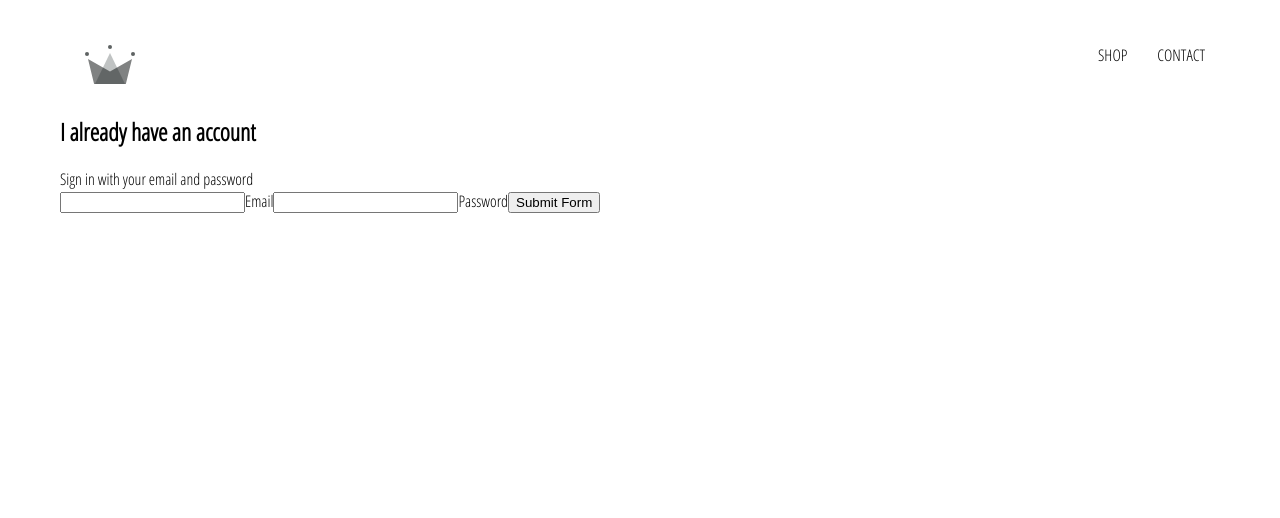
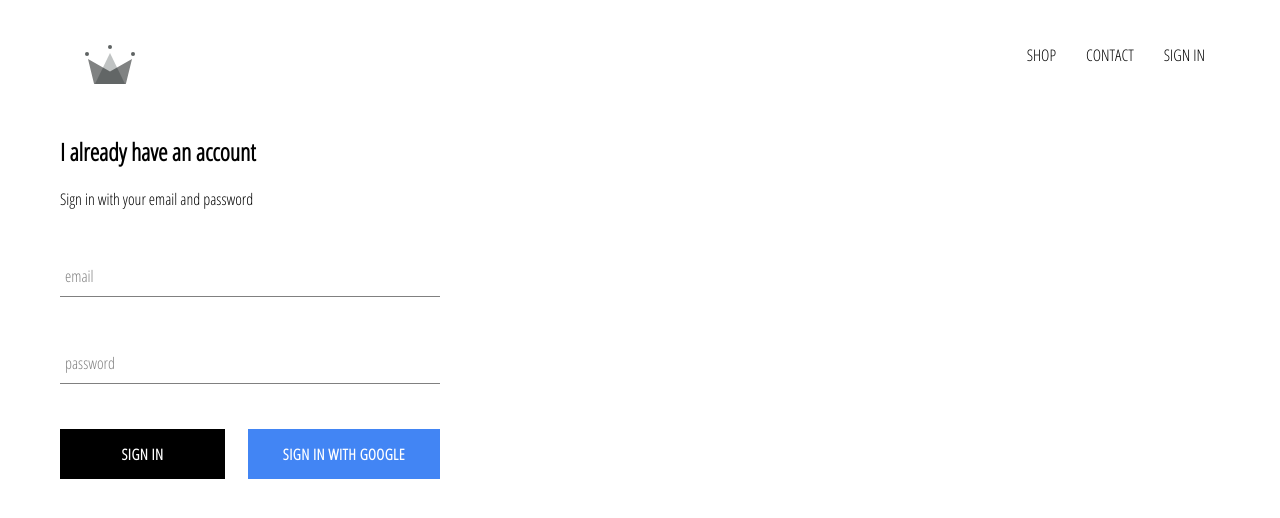
Before and after one commit to imadhan/shopping-app, a React (Create React App) app: page /signin in a window 1280 px wide. Shown: the top 518 px of the page. Built offline with nearby package versions, Linux system fonts and the light colour scheme; no server answers.

Commit message:
integrated firebase into application, created sign in page with sign in component and sign in with google

```diff
--- a/package.json
+++ b/package.json
@@ -6,6 +6,7 @@
     "@testing-library/jest-dom": "^4.2.4",
     "@testing-library/react": "^9.4.1",
     "@testing-library/user-event": "^7.2.1",
+    "firebase": "^7.10.0",
     "node-sass": "^4.13.1",
     "react": "^16.12.0",
     "react-dom": "^16.12.0",
--- a/src/App.css
+++ b/src/App.css
@@ -7,3 +7,7 @@
     text-decoration: none;
     color: black;
 }
+
+*{
+    box-sizing: border-box;
+}
--- a/src/App.js
+++ b/src/App.js
@@ -5,12 +5,30 @@
 import ShopPage from './pages/shop/shop.component';
 import Header from './components/header/header.component';
 import SignInAndSignUpPage from './pages/sign-in-and-sign-up/sign-in-and-sign-up.component';
+import { auth } from './firebase/firebase.utils';
 
 
-function App() {
+class App extends React.Component {
+  state ={
+   currentUser: null
+}
+
+unsubscribeFromAuth = null
+componentDidMount(){
+  this.unsubscribeFromAuth = auth.onAuthStateChanged(user => {
+    this.setState({ currentUser: user });
+    console.log(user)
+  })
+}
+
+componentWillUnmount(){
+  this.unsubscribeFromAuth();
+}
+
+render(){
   return (
     <div>
-      <Header />
+      <Header currentUser={this.state.currentUser} />
       <Switch>
         <Route exact path='/' component={HomePage} />
         <Route exact path='/shop' component={ShopPage} />
@@ -19,5 +37,6 @@
     </div>
   );
 }
+}
 
 export default App;
--- /dev/null
+++ b/src/components/custom-button/custom-button.component.jsx
@@ -0,0 +1,11 @@
+import React from 'react';
+import './custom-button.styles.scss';
+
+const CustomButton = ({ children, isGoogleSignIn, ...otherProps}) => (
+    <button className={`${isGoogleSignIn ? 'google-sign-in': ''} custom-button`}
+    {...otherProps}>
+        {children}
+    </button>
+)
+
+export default CustomButton;
--- /dev/null
+++ b/src/components/custom-button/custom-button.styles.scss
@@ -0,0 +1,32 @@
+.custom-button {
+    min-width: 165px;
+    width: auto;
+    height: 50px;
+    letter-spacing: 0.5px;
+    line-height: 50px;
+    padding: 0 35px 0 35px;
+    font-size: 15px;
+    background-color: black;
+    color: white;
+    text-transform: uppercase;
+    font-family: 'Open Sans Condensed';
+    font-weight: bolder;
+    border: none;
+    cursor: pointer;
+
+    &:hover {
+      background-color: white;
+      color: black;
+      border: 1px solid black;
+    }
+
+    &.google-sign-in{
+      background-color: #4285f4;
+      color: white;
+
+      &:hover{
+        background-color: #357ae8;
+        border: none;
+      }
+    }
+  }
--- a/src/components/form-input/form-input.component.jsx
+++ b/src/components/form-input/form-input.component.jsx
@@ -1,2 +1,19 @@
 import React from 'react';
 import './form-input.styles.scss'
+
+const FormInput = ({ handleChange, label, ...otherProps }) => (
+    <div className='group'>
+        <input className='form-input' onChange={handleChange} {...otherProps} />
+        {label ? (
+            <label
+                className={`${
+                    otherProps.value.length ? 'shrink' : ''
+                    } form-input-label`}
+            >
+                {label}
+            </label>
+        ) : null}
+    </div>
+)
+
+export default FormInput;
--- a/src/components/form-input/form-input.styles.scss
+++ b/src/components/form-input/form-input.styles.scss
@@ -0,0 +1,54 @@
+$sub-color: grey;
+$main-color: black;
+
+@mixin shrinkLabel {
+  top: -14px;
+  font-size: 12px;
+  color: $main-color;
+}
+
+.group {
+  position: relative;
+  margin: 45px 0;
+
+  .form-input {
+    background: none;
+    background-color: white;
+    color: $sub-color;
+    font-size: 18px;
+    padding: 10px 10px 10px 5px;
+    display: block;
+    width: 100%;
+    border: none;
+    border-radius: 0;
+    border-bottom: 1px solid $sub-color;
+    margin: 25px 0;
+
+    &:focus {
+      outline: none;
+    }
+
+    &:focus ~ .form-input-label {
+      @include shrinkLabel();
+    }
+  }
+
+  input[type='password'] {
+    letter-spacing: 0.3em;
+  }
+
+  .form-input-label {
+    color: $sub-color;
+    font-size: 16px;
+    font-weight: normal;
+    position: absolute;
+    pointer-events: none;
+    left: 5px;
+    top: 10px;
+    transition: 300ms ease all;
+
+    &.shrink {
+      @include shrinkLabel();
+    }
+  }
+}
--- a/src/components/header/header.component.jsx
+++ b/src/components/header/header.component.jsx
@@ -2,8 +2,9 @@
 import './header.styles.scss';
 import { Link } from 'react-router-dom';
 import { ReactComponent as Logo } from '../../assets/crown.svg';
+import { auth } from '../../firebase/firebase.utils'
 
-const Header = () => (
+const Header = ({ currentUser }) => (
     <div className='header'>
         <Link className='logo-container' to="/">
             <Logo className='logo' />
@@ -11,7 +12,12 @@
         <div className='options'>
             <Link className='option' to='/shop'>SHOP</Link>
             <Link className='option' to='/shop'>CONTACT</Link>
-
+            {
+                currentUser?
+                <div className='option' onClick={() => auth.signOut()}>SIGN OUT</div>
+                :
+                <Link className='option' to='/signin'>SIGN IN</Link>
+            }
         </div>
     </div>
 )
--- a/src/components/header/header.styles.scss
+++ b/src/components/header/header.styles.scss
@@ -21,5 +21,6 @@
 
     .option {
         padding: 10px 15px;
+        cursor: pointer;
     }
 }
--- a/src/components/sign-in/sign-in.component.jsx
+++ b/src/components/sign-in/sign-in.component.jsx
@@ -1,6 +1,8 @@
 import React from 'react';
 import './sign-in.styles.scss';
-
+import FormInput from '../form-input/form-input.component'
+import CustomButton from '../custom-button/custom-button.component'
+import { signInWithGoogle } from '../../firebase/firebase.utils'
 class SignIn extends React.Component {
     state = {
         email: '',
@@ -25,12 +27,12 @@
 
 
             <form onSubmit={this.handleSubmit}>
-                <input name='email' type='email' onChange={this.handleChange} value={this.state.email} required />
-                <label>Email</label>
-                <input name='password' type='password' onChange={this.handleChange} value={this.state.email} required />
-                <label>Password</label>
-
-                <input type='submit' value='Submit Form'></input>
+                <FormInput name='email' type='email' handleChange={this.handleChange} value={this.state.email} label='email' required />
+                <FormInput name='password' type='password' handleChange={this.handleChange} value={this.state.email} label='password' required />
+                <div className='buttons'>
+                    <CustomButton type='submit'> Sign in</CustomButton>
+                    <CustomButton onClick = {signInWithGoogle} isGoogleSignIn> Sign in with Google</CustomButton>
+                </div>
             </form>
             </div>
         );
--- a/src/components/sign-in/sign-in.styles.scss
+++ b/src/components/sign-in/sign-in.styles.scss
@@ -0,0 +1,14 @@
+.sign-in{
+    width: 380px;
+    display: flex;
+    flex-direction: column;
+
+    .title{
+        margin: 10px 0;
+    }
+
+    .buttons{
+        display: flex;
+        justify-content: space-between;
+    }
+}
--- /dev/null
+++ b/src/firebase/firebase.utils.js
@@ -0,0 +1,25 @@
+import firebase from 'firebase/app';
+import 'firebase/firestore';
+import 'firebase/auth';
+
+const config = {
+  apiKey: "AIzaSyAqGk0iO38-2cXOcDyEMQUb2XDQ6lYxGyI",
+  authDomain: "shopping-app-da226.firebaseapp.com",
+  databaseURL: "https://shopping-app-da226.firebaseio.com",
+  projectId: "shopping-app-da226",
+  storageBucket: "shopping-app-da226.appspot.com",
+  messagingSenderId: "65029851543",
+  appId: "1:65029851543:web:911e19783a6691b09a1cd2",
+  measurementId: "G-FE41WGD4HZ"
+};
+
+firebase.initializeApp(config);
+
+export const auth = firebase.auth();
+export const firestore = firebase.firestore();
+
+const provider = new firebase.auth.GoogleAuthProvider();
+provider.setCustomParameters({ prompt: 'select_account' });
+export const signInWithGoogle = () => auth.signInWithPopup(provider);
+
+export default firebase;
```
Also changed, not shown: 1 other file (tests, documents, lock files or other folders).
